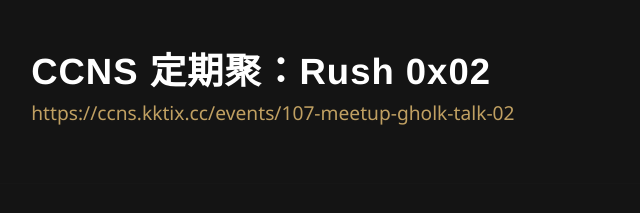
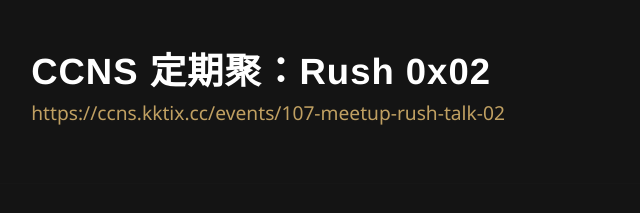
Before and after one commit to ccns/ccns.github.io-deprecated, a website: page index.html in a window 1280 px wide. Shown: the part 1447-1660 px from the top of the page, 388-1028 px from the left. Drawn offline with nearby package versions, Linux system fonts and the light colour scheme; files whose address does not match are found by name; a web font is replaced by a local one.

Commit message:
update events

```diff
--- a/index.html
+++ b/index.html
@@ -67,7 +67,7 @@
                 </div>
                 <div class="eventName">
                   <div class="name">CCNS 定期聚：Rush 0x02</div>
-                  <a href="https://ccns.kktix.cc/events/107-meetup-gholk-talk-02" class="url" target="_blank">https://ccns.kktix.cc/events/107-meetup-gholk-talk-02</a>
+                  <a href="https://ccns.kktix.cc/events/107-meetup-rush-talk-02" class="url" target="_blank">https://ccns.kktix.cc/events/107-meetup-rush-talk-02</a>
                 </div>
             </div>
 
```
